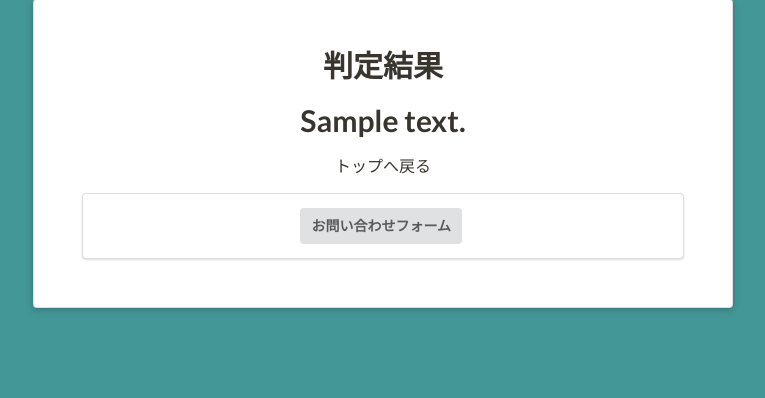
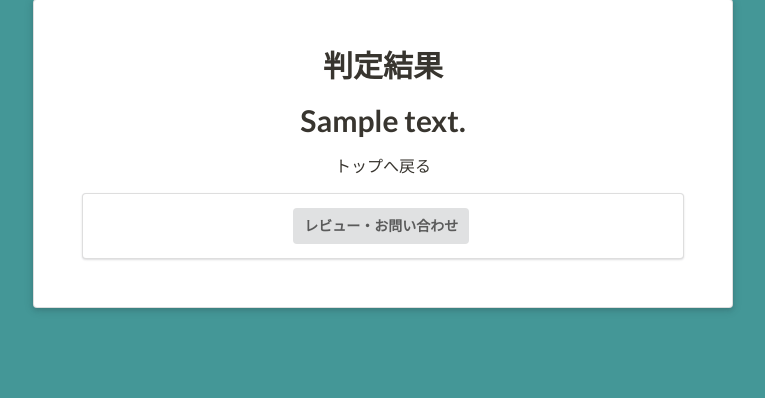
Before and after one commit to sort-font/webpage, a Flask app: template templates/result.html in a window 1280 px wide. Shown: the part 286-684 px from the top of the page, without its empty margins (257-1022 px from the left). Run offline with Flask 2, Linux system fonts and the light colour scheme; the template is opened without the code that fills it: most values are stand-ins (such as "Sample title", 1, 10 or a date in 2020); parts of the project's set-up code (start-up, migrations or seed data) failed here and were passed over; some libraries are stand-ins or nearby versions; some web fonts are replaced.

Commit message:
レビューしてもらったよ。そしてレビュー付けたよ。

```diff
--- a/templates/result.html
+++ b/templates/result.html
@@ -29,13 +29,12 @@
     <form class="ui fullscreen modal" action="/enter" method="POST">
       <i class="close icon"></i>
       <div class="header" method="post">
-        お問い合わせフォーム
+        レビュー・お問い合わせ
       </div>
       <div class="content">
         <div class="ui form">
           <div class="field">
-            <label>お問い合わせ内容</label>
-            <textarea name="enter" placeholder="お問い合わせ内容を入力してください"></textarea>
+            <textarea name="enter" placeholder="レビュー・お問い合わせ内容を入力してください"></textarea>
           </div>
           <div class="field">
           </div>
@@ -47,7 +46,7 @@
     </form>
     <div class="ui center aligned segment">
       <div class="ui  right  icon button" id="application-form">
-        お問い合わせフォーム
+          レビュー・お問い合わせ
         <script>
           $("#application-form").click((e) => {
             $('.fullscreen.modal')
```
